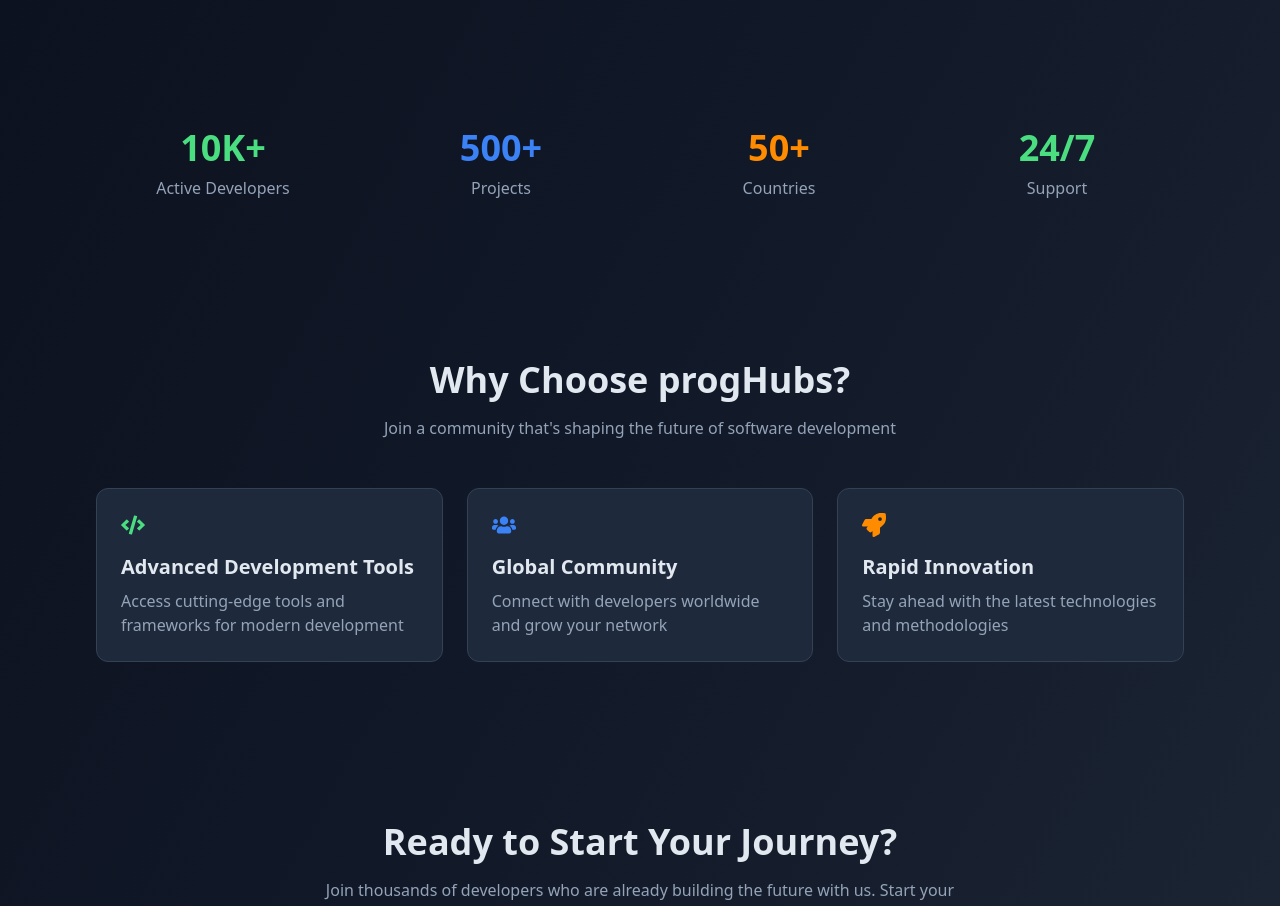
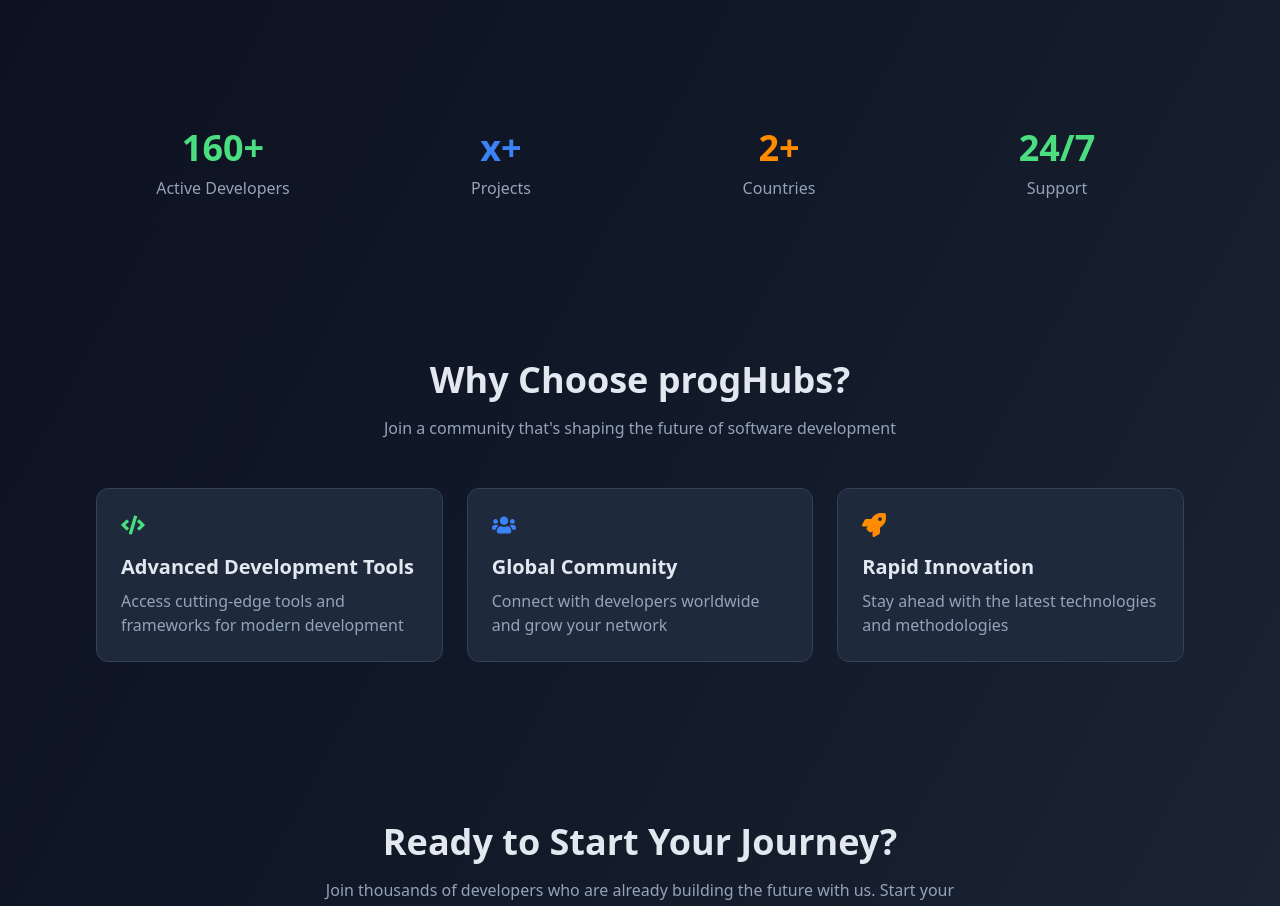
Before and after one commit to Hayle-HB/progHub, a React (Vite) app: page / in a window 1280 px wide. Shown: the part 800-1706 px from the top of the page. Built offline with nearby package versions, Linux system fonts and the light colour scheme.

Commit message:
dark mode udpated

```diff
--- a/src/pages/Home/Home.jsx
+++ b/src/pages/Home/Home.jsx
@@ -19,9 +19,9 @@
   };
 
   const stats = [
-    { number: "10K+", label: "Active Developers", color: "text-[#4ADE80]" },
-    { number: "500+", label: "Projects", color: "text-[#3B82F6]" },
-    { number: "50+", label: "Countries", color: "text-[#FF8C00]" },
+    { number: "160+", label: "Active Developers", color: "text-[#4ADE80]" },
+    { number: "x+", label: "Projects", color: "text-[#3B82F6]" },
+    { number: "2+", label: "Countries", color: "text-[#FF8C00]" },
     { number: "24/7", label: "Support", color: "text-[#4ADE80]" },
   ];
 
```
